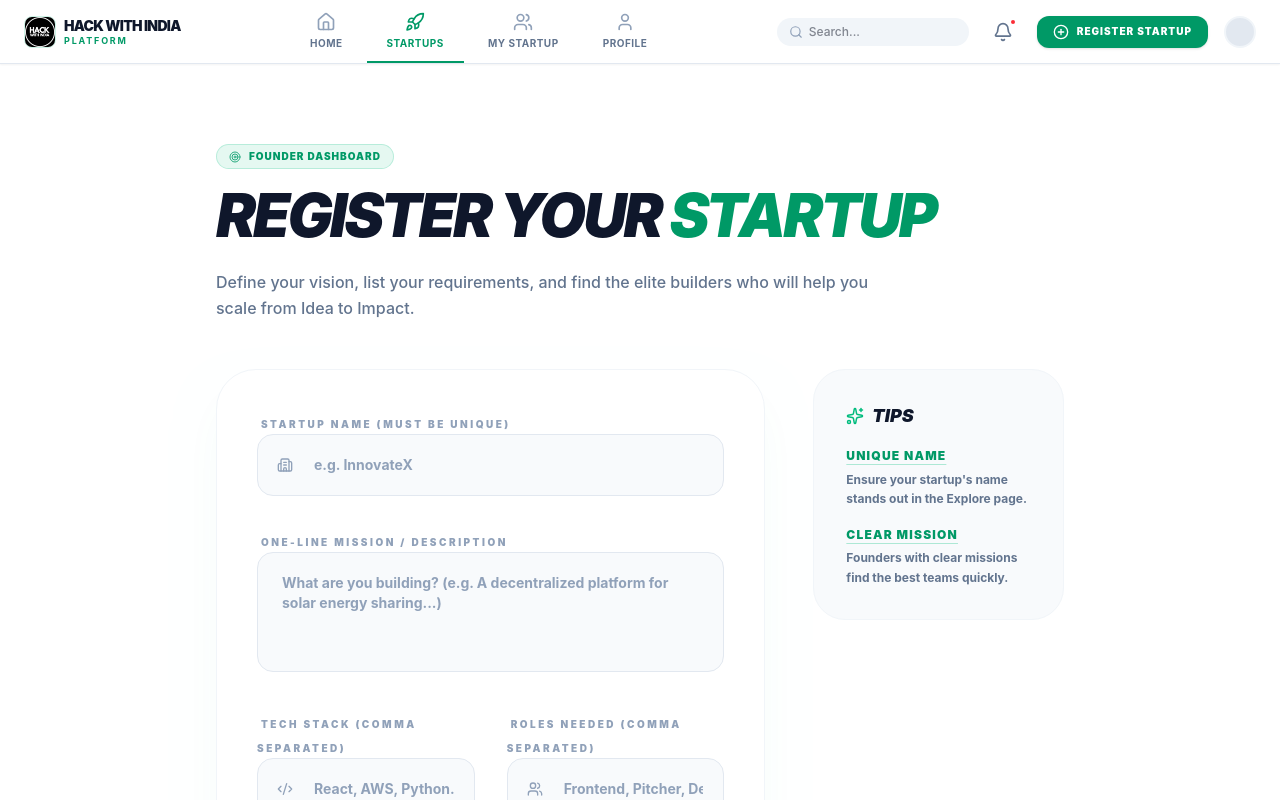
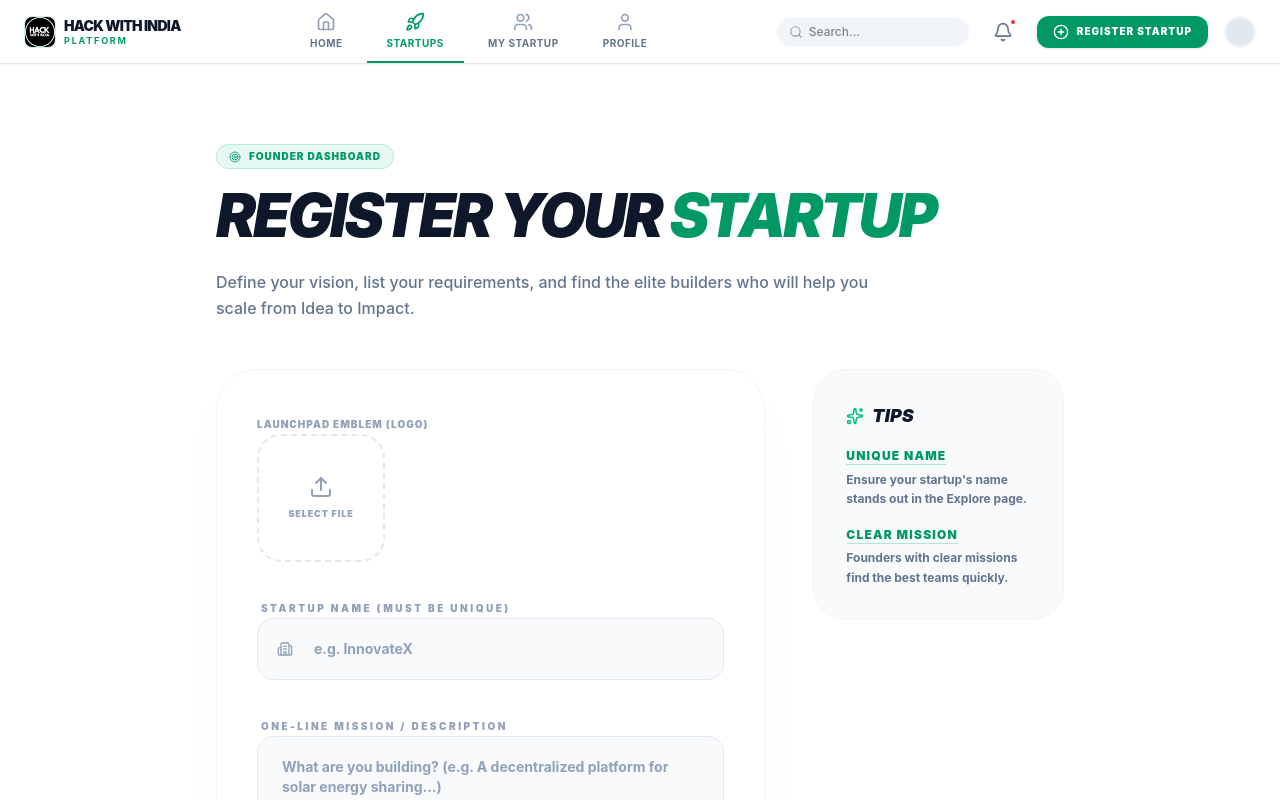
Before and after one commit to S-A-N-K-A-L-P/hwi_syncro, a Next.js app: page /startups/create in a window 1280 px wide. Shown: the top 800 px of the page. Built offline with nearby package versions, Linux system fonts and the light colour scheme.

Commit message:
feat: implement user settings page, startup creation form, and startup API route

```diff
--- a/src/app/(app)/settings/page.tsx
+++ b/src/app/(app)/settings/page.tsx
@@ -89,6 +89,13 @@ export default function SettingsPage() {
           </div>
 
           <div className="md:col-span-2 bg-surface border border-border-subtle rounded-2xl p-6 space-y-6 shadow-sm">
+            <ImageUpload
+              label="Profile Node Avatar"
+              folder="avatars"
+              defaultImage={formData.avatar}
+              onUpload={(url) => setFormData({ ...formData, avatar: url })}
+            />
+
             <div className="space-y-2">
               <label className="text-[10px] font-mono font-bold text-muted uppercase tracking-widest ml-1">Bio / Mission Statement</label>
               <textarea
--- a/src/app/(app)/startups/create/page.tsx
+++ b/src/app/(app)/startups/create/page.tsx
@@ -5,6 +5,7 @@ import { motion } from "framer-motion";
 import { useRouter } from "next/navigation";
 import { Rocket, Target, Code2, Users, ArrowRight, Loader2, Sparkles, Building2 } from "lucide-react";
 import { toast } from "sonner";
+import ImageUpload from "@/components/common/ImageUpload";
 
 export default function CreateStartupPage() {
   const [formData, setFormData] = useState({
@@ -12,6 +13,7 @@ export default function CreateStartupPage() {
     description: "",
     techStack: "",
     requiredRoles: "",
+    logo: "",
   });
   const [loading, setLoading] = useState(false);
   const router = useRouter();
@@ -70,6 +72,13 @@ export default function CreateStartupPage() {
             className="bg-white dark:bg-slate-950 p-8 md:p-10 rounded-[2.5rem] border border-slate-100 dark:border-slate-800 shadow-2xl shadow-emerald-500/5"
           >
             <form onSubmit={handleSubmit} className="space-y-8">
+              <ImageUpload
+                label="Launchpad Emblem (Logo)"
+                folder="logos"
+                defaultImage={formData.logo}
+                onUpload={(url) => setFormData({ ...formData, logo: url })}
+              />
+
               <div className="space-y-2.5">
                 <label className="text-[10px] font-black text-slate-400 dark:text-slate-500 uppercase tracking-[0.25em] ml-1">Startup Name (Must be unique)</label>
                 <div className="relative group">
--- a/src/app/api/startups/route.ts
+++ b/src/app/api/startups/route.ts
@@ -56,7 +56,7 @@ export async function POST(req: NextRequest) {
       return sendError("Unauthorized", 401);
     }
 
-    const { name, description, techStack, requiredRoles } = await req.json();
+    const { name, description, techStack, requiredRoles, logo } = await req.json();
 
     if (!name || !description || !techStack) {
       return sendError("Missing required fields (name, description, techStack)", 400);
@@ -85,6 +85,7 @@ export async function POST(req: NextRequest) {
       createdBy: authUser.id,
       inviteCode,
       members: [authUser.id],
+      logo: logo || "",
     });
 
     // Update user role to leader and set currentStartup
```
